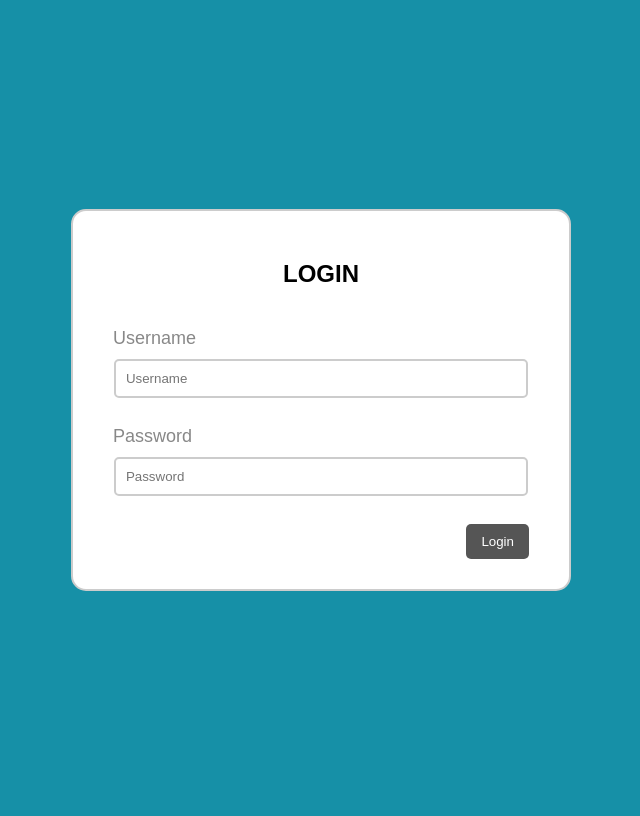
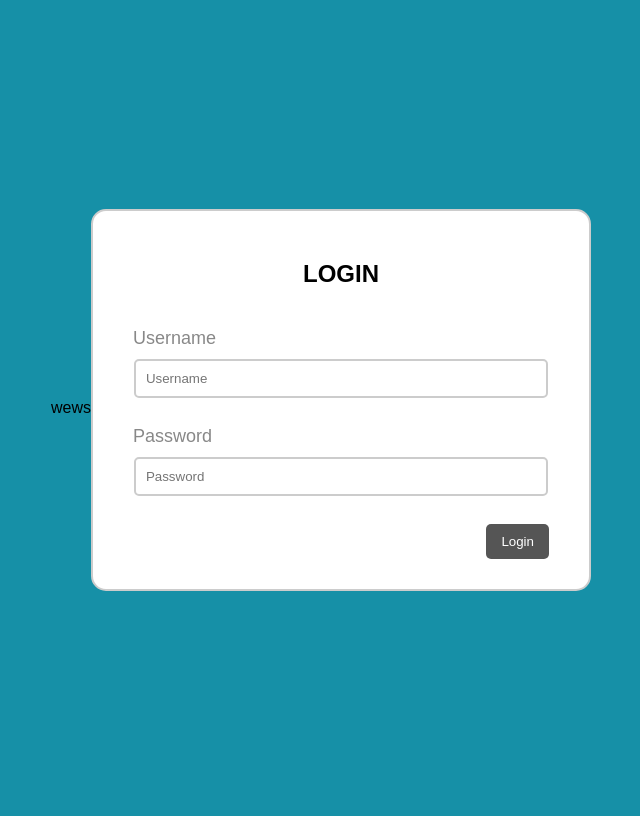
Before and after one commit to Quitcia/Quitcia.github.io, a PHP site: page /index.php in a window 1280 px wide. Shown: the whole page, without its empty margins (319-959 px from the left). Run offline with PHP 8.4, Linux system fonts and the light colour scheme.

Commit message:
Update index.php

```diff
--- a/index.php
+++ b/index.php
@@ -1,4 +1,4 @@
-<html lang="en">
+<html lang="en">wews
 <head>
     <meta charset="UTF-8">
     <meta name="viewport" content="width=device-width, initial-scale=1.0">
```
